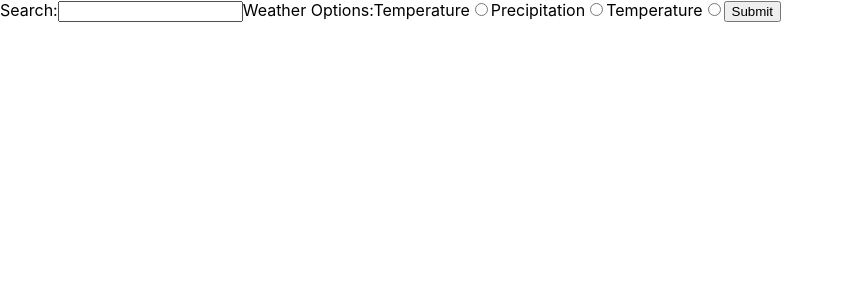
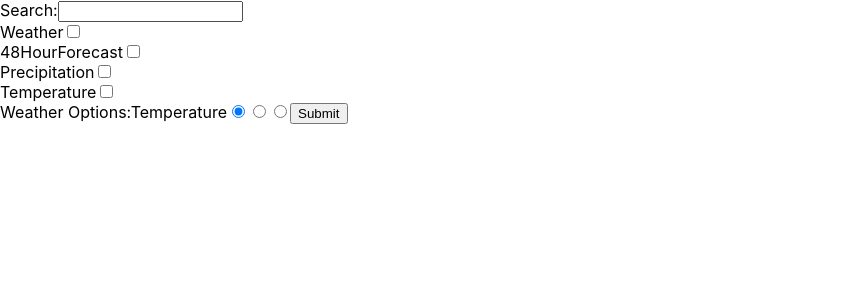
Before and after one commit to josephpjacobi/weather-map, a React (Create React App) app: page / in a window 1280 px wide. Shown: the top 300 px of the page, without its empty margins (0-844 px from the left). Built offline with nearby package versions, Linux system fonts and the light colour scheme.

Commit message:
exported landing page

```diff
--- a/src/App.js
+++ b/src/App.js
@@ -1,75 +1,11 @@
-import React, { useState } from 'react';
+import React from 'react';
+import { LandingPage } from './components/landing-page/landing-page'
 
 function App() {
-  const [zipcode, setZipCode] = useState('')
-  const [weatherOption, setWeatherOption] = useState('value1')
-
-  const handleSubmit = (e) => {
-    console.log(zipcode);
-    console.log(weatherOption);
-    e.preventDefault();
-  }
-
-  const handleChange = (e) => {
-    setZipCode(e.target.value)
-  }
-
-  const handleWeatherMapOptionChange = (value) => {
-    setWeatherOption(value)
-  }
 
   return (
     <div className="App">
-      <form onSubmit={(e) => handleSubmit(e)}>
-        <label>
-          Search:
-          <input
-            type="text"
-            value={zipcode}
-            onChange={(e) => handleChange(e)}
-          ></input>
-        </label>
-        <label>
-          Weather Options:
-          <label>
-            Temperature
-            </label>
-          <input
-            type="radio"
-            value="temperature"
-            checked={weatherOption === 'temperature'}
-            onChange={() => handleWeatherMapOptionChange('temperature')}
-          >
-          </input>
-          <label>
-            Precipitation
-            </label>
-          <input
-            type="radio"
-            value="precipitation"
-            checked={weatherOption === 'precipitation'}
-            onChange={() => handleWeatherMapOptionChange('precipitation')}
-          >
-          </input>
-          <label>
-            Temperature
-            </label>
-          <input
-            type="radio"
-            value="cloudCover"
-            checked={weatherOption === 'cloudCover'}
-            onChange={() => handleWeatherMapOptionChange('cloudCover')}
-          >
-          </input>
-        </label>
-        <input type="submit" value="Submit" />
-      </form>
-      {/* <div className="WeatherOptions">
-        <WeatherOption optionType="Weather" />
-        <WeatherOption optionType="48HourForecast" />
-        <WeatherOption optionType="Precipitation" />
-        <WeatherOption optionType="Temperature" />
-      </div> */}
+      <LandingPage/>
     </div>
   );
 }
--- a/src/components/landing-page/landing-page.jsx
+++ b/src/components/landing-page/landing-page.jsx
@@ -1,15 +1,66 @@
-import React from 'react';
-import { WeatherOption } from './components/weather-options/weather-options'
+import React, {useState} from 'react';
+import { WeatherOption } from '../weather-options/weather-options';
 
 export function LandingPage() {
+
+    const [zipcode, setZipCode] = useState('')
+    const [weatherOption, setWeatherOption] = useState('value1')
+
+    const handleSubmit = (e) => {
+      console.log(zipcode);
+      console.log(weatherOption);
+      e.preventDefault();
+    }
+
+    const handleChange = (e) => {
+      setZipCode(e.target.value)
+    }
+
+    const handleWeatherMapChange = (value) => {
+      setWeatherOption(value)
+    }
+
     return (
-      <div className="LandingPage">
-        <div className="WeatherOptions">
-          <WeatherOption optionType="Weather" />
-          <WeatherOption optionType="48HourForecast" />
-          <WeatherOption optionType="Precipitation" />
-          <WeatherOption optionType="Temperature" />
-        </div>
+      <form onSubmit={(e) => handleSubmit(e)}>
+      <label>
+        Search:
+        <input
+          type="text"
+          value={zipcode}
+          onChange={(e) => handleChange(e)}
+        ></input>
+      </label>
+      <div className="WeatherOptions">
+        <WeatherOption optionType="Weather" />
+        <WeatherOption optionType="48HourForecast" />
+        <WeatherOption optionType="Precipitation" />
+        <WeatherOption optionType="Temperature" />
       </div>
+      <label>
+        Weather Options:
+        <label>
+          Temperature
+          </label>
+        <input
+          type="radio"
+          value="value1"
+          checked={weatherOption === "value1"}
+          onChange={() => handleWeatherMapChange("value1")}
+        ></input>
+        <input
+          type="radio"
+          value="value2"
+          checked={weatherOption === "value2"}
+          onChange={() => handleWeatherMapChange("value2")}
+        ></input>
+        <input
+          type="radio"
+          value="value2"
+          checked={weatherOption === "value3"}
+          onChange={() => handleWeatherMapChange("value3")}
+        ></input>
+      </label>
+      <input type="submit" value="Submit" />
+    </form>
     );
   }
```
